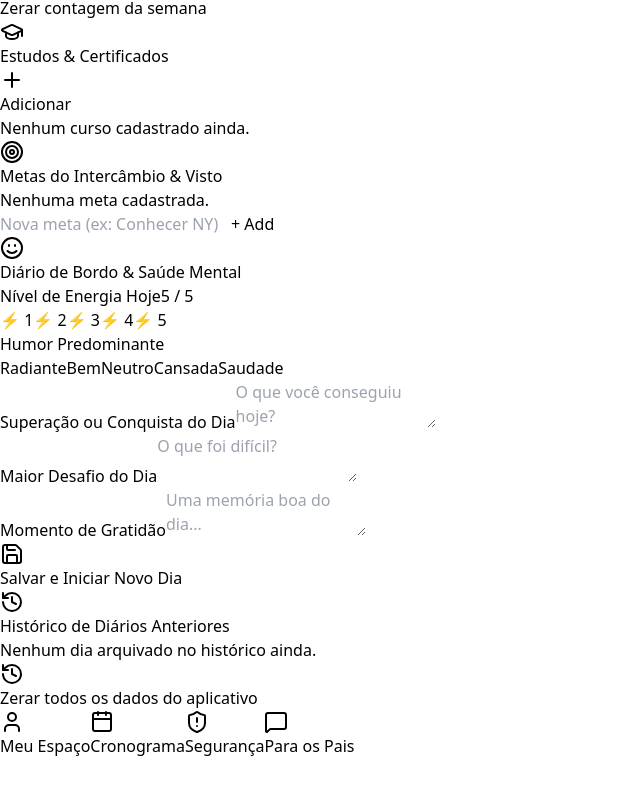
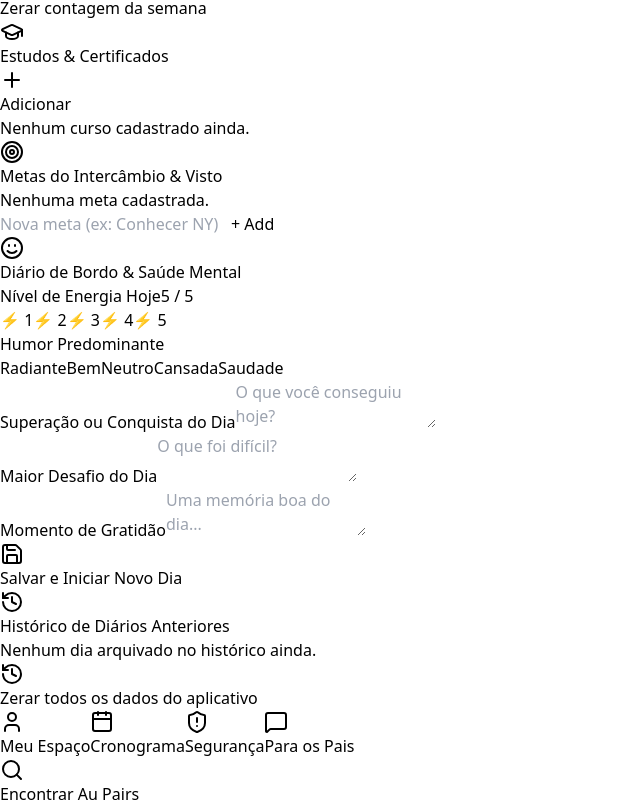
Before and after one commit to luanasilva-hub/aupair-hub, a React (Vite) app: page / in a window 1280 px wide. Shown: the part 868-1674 px from the top of the page, without its empty margins (0-640 px from the left). Before the commit the page ends 1626 px from the top, so only its background shows below. Built offline with nearby package versions, Linux system fonts and the light colour scheme.

Commit message:
Update App.tsx

```diff
--- a/src/App.tsx
+++ b/src/App.tsx
@@ -39,7 +39,8 @@ import {
   HeartPulse,
   Image as ImageIcon,
   FileCheck,
-  ListPlus
+  ListPlus,
+  Search
 } from 'lucide-react';
 
 interface Course {
@@ -2137,6 +2138,16 @@ export default function App() {
               <MessageSquare className="w-5 h-5" />
               <span>Para os Pais</span>
             </button>
+
+            <a
+              href="https://tally.so/r/kblvBZ"
+              target="_blank"
+              rel="noopener noreferrer"
+              className="flex flex-col items-center gap-1 p-2 rounded-xl text-xs font-medium transition-colors text-slate-400 hover:text-violet-600"
+            >
+              <Search className="w-5 h-5" />
+              <span>Encontrar Au Pairs</span>
+            </a>
           </div>
         </nav>
       </div>
```
